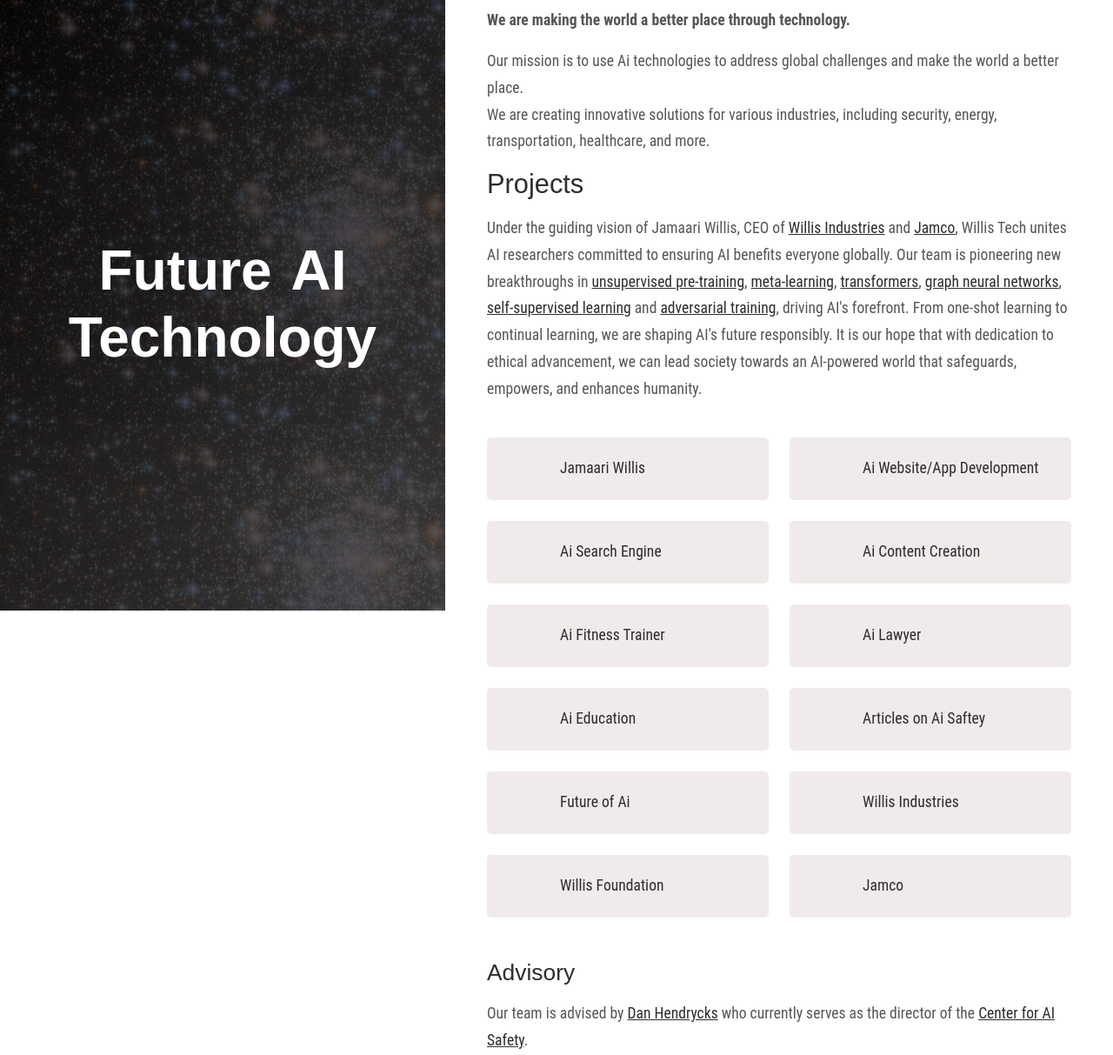
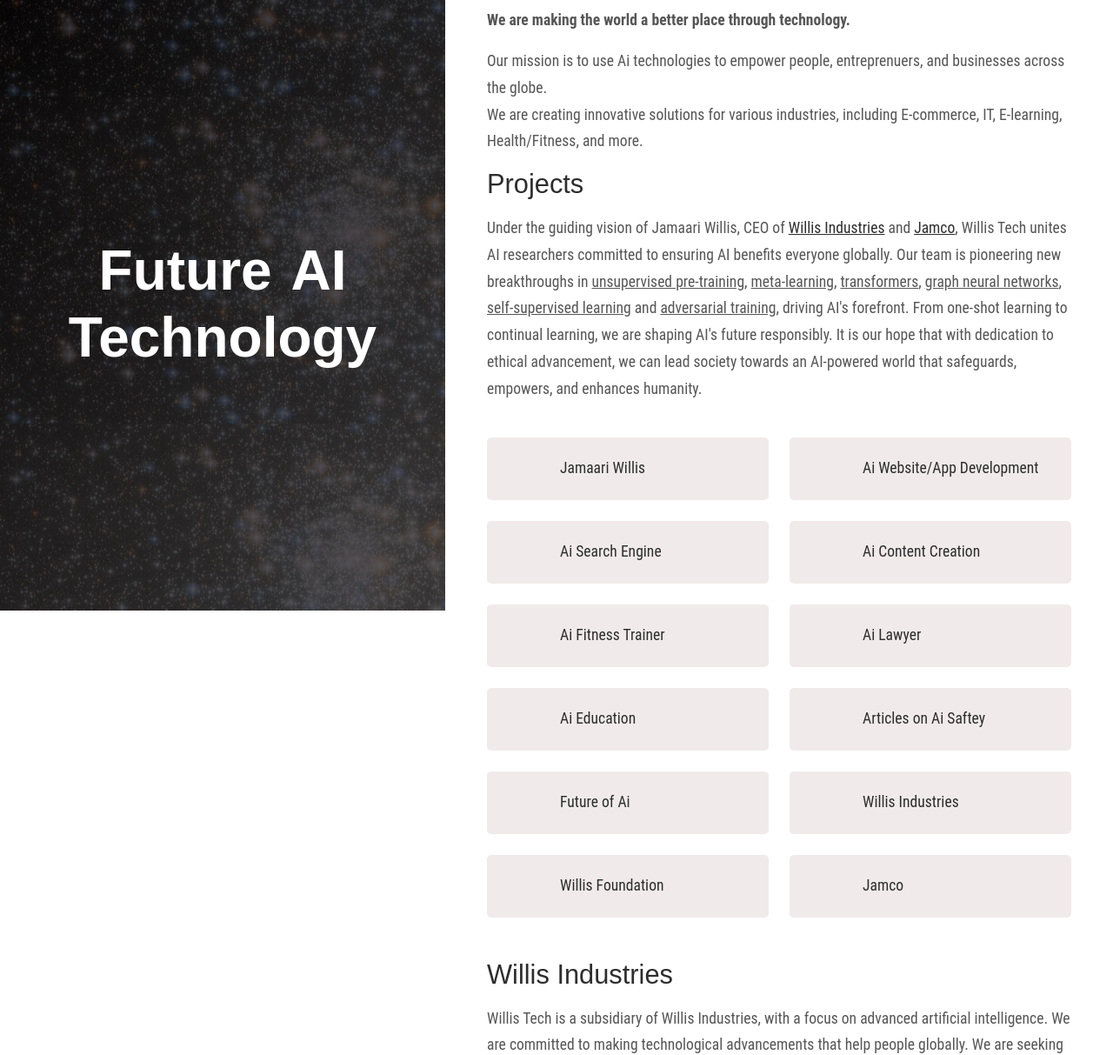
Before and after one commit to JamaariWillis/WillisTech, a plain HTML site: page index.html in a window 1280 px wide. Shown: the part 98-1311 px from the top of the page at 87% size. Drawn offline with Linux system fonts and the light colour scheme; a web font is replaced by a local one.

Commit message:
index.html (=globe edit)

```diff
--- a/index.html
+++ b/index.html
@@ -50,11 +50,11 @@
                 </defs>
                 <rect class="cls-o" height="1000" width="1000"></rect>
                 <g>
-                    <!-- Wayne Tech shape -->
+
                 </g>
-                <!-- Wayne Tech "W" -->
+                <!-- Willis Tech "W" -->
                 <text class="cls-t" x="500" y="550" font-size="500" font-family="Universe, Arial, sans-serif" fill="#FFF">W</text>
-                <!-- Wayne Tech "T" -->
+                <!-- Willis Tech "T" -->
                 <text class="cls-tr" x="500" y="800" font-size="250" font-family="Euro, Arial, sans-serif" fill="#FFF">TECH</text>
             </svg>
 
@@ -65,9 +65,9 @@
             <section>
                 <h1 id="announcing-xai-july-12th-2023">Welcome to Willis Tech <br><small class="text-body-secondary"> </small></h1>
                 <p><strong>We are making the world a better place through technology.</strong></p>
-                <p>Our mission is to use Ai technologies to address global challenges and make the world a better place.<br>We are creating innovative solutions for various industries, including security, energy, transportation, healthcare, and more.</p>
+                <p>Our mission is to use Ai technologies to empower people, entreprenuers, and businesses across the globe. <br>We are creating innovative solutions for various industries, including E-commerce, IT, E-learning, Health/Fitness, and more.</p>
                 <h2 id="team">Projects</h2>
-                <p>Under the guiding vision of Jamaari Willis, CEO of <a href="https://willisindustries.com">Willis Industries</a> and <a href="https://spacex.com">Jamco</a>, Willis Tech unites AI researchers committed to ensuring AI benefits everyone globally. Our team is pioneering new breakthroughs in <a href="https://deepmind.com">unsupervised pre-training</a>, <a href="meta-learning">meta-learning</a>, <a href="">transformers</a>, <a href="">graph neural networks</a>, <a href="">self-supervised learning</a> and <a href="">adversarial training</a>, driving AI's forefront.  From one-shot learning to continual learning, we are shaping AI's future responsibly. It is our hope that with dedication to ethical advancement, we can lead society towards an AI-powered world that safeguards, empowers, and enhances humanity.</p>
+                <p>Under the guiding vision of Jamaari Willis, CEO of <a href="https://willisindustries.com">Willis Industries</a> and <a href="https://www.linkedin.com/company/jamco-media">Jamco</a>, Willis Tech unites AI researchers committed to ensuring AI benefits everyone globally. Our team is pioneering new breakthroughs in <u>unsupervised pre-training</u>, <u>meta-learning</u>, <u>transformers</u>, <u>graph neural networks</u>, <u>self-supervised learning</u> and <u>adversarial training</u>, driving AI's forefront.  From one-shot learning to continual learning, we are shaping AI's future responsibly. It is our hope that with dedication to ethical advancement, we can lead society towards an AI-powered world that safeguards, empowers, and enhances humanity.</p>
                 <div class="row row-cols-1 row-cols-xxl-3 row-cols-xl-2 team">
                     <div class="col">
                         <a class="team-member" href="https://twitter.com/JamaariAli" target="_blank">
@@ -142,12 +142,11 @@
                         </a>
                     </div>
                 </div>
-                <h3 id="advisory">Advisory</h3>
-                <p>Our team is advised by <a href="https://people.eecs.berkeley.edu/~hendrycks/" target="_blank">Dan Hendrycks</a> who currently serves as the director of the <a href="https://www.safe.ai/" target="_blank">Center for AI Safety</a>.</p>
+
                 <h2 id="relation-to-x-corp">Willis Industries</h2>
                 <p>Willis Tech is a subsidiary of Willis Industries, with a focus on advanced artificial intelligence. We are committed to making technological advancements that help people globally. We are seeking collaboration with other tech firms and research institutions to ensure new Ai technology does not destroy mankind.</p>
                 <h2 id="join-us">Join Us</h2>
-                <p>We are always recruiting driven engineers and researchers to join us as members of our team. Feel free to fill out this <a href="https://airtable.com/shrtrQqaaoBt4Xm8i">form</a> to apply.</p>
+                <p>We are always recruiting driven engineers and researchers to join us as members of our team. Feel free to fill out this <a href="https://airtable.com/appZPrJqzgGrcUR5D/shr5j0QWzadv7L23u">form</a> to apply.</p>
             </section>
             <footer>
                 <div class="row">
```
